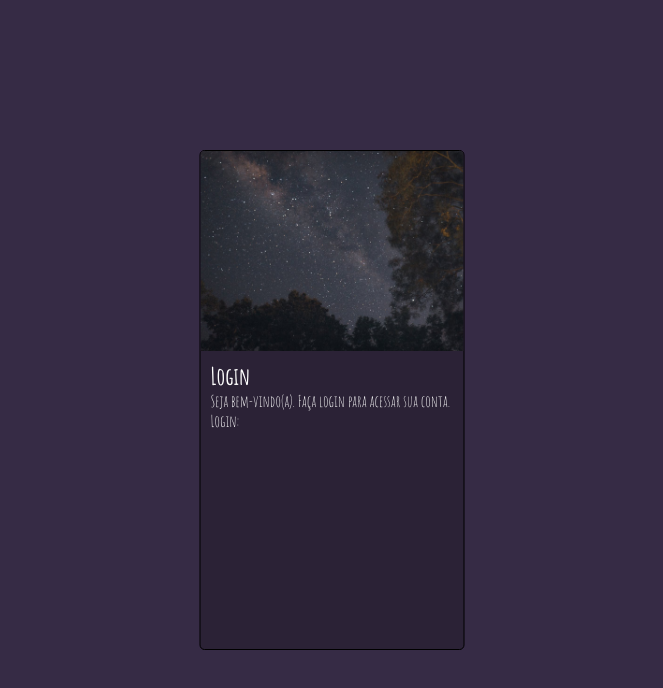
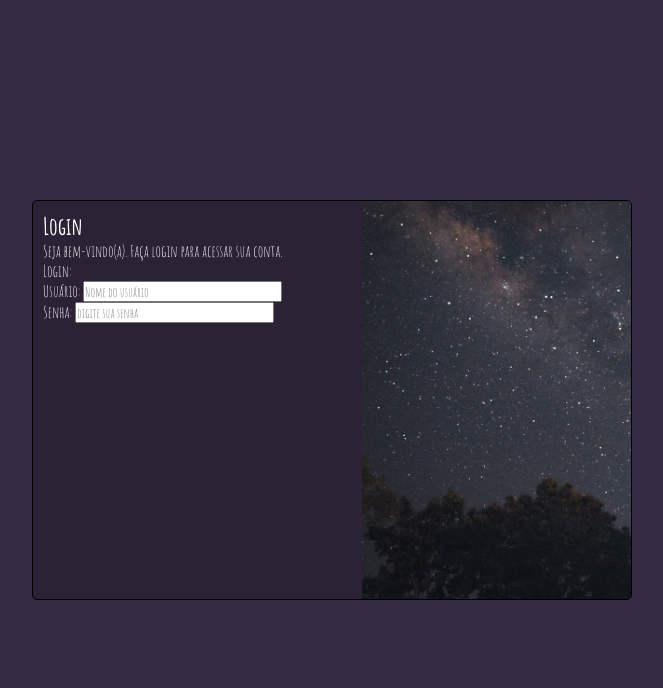
Before and after one commit to MartinMPP/projeto-login, a plain HTML site: page index.html in a window 1280 px wide. Shown: the whole page, without its empty margins (308-971 px from the left). Drawn offline with Linux system fonts and the light colour scheme.

Commit message:
fazendo exercicio, so falta ageitar a tela grandre

```diff
--- /dev/null
+++ b/estilos/media-query.css
@@ -0,0 +1,53 @@
+@charset "UTF-8";
+/*todas as demais midias*/
+
+/*Typical Device Breakpoint
+
+telas Extra Pequenas : até 600px
+telas Pequenas : maio que 600px
+telas medias: mais que 768px
+telas grandes: mais que 992px
+telas extra grandes: mais que 1200px*/
+
+@media screen and (min-width: 768px) and (max-width: 992px) {
+  section#login {
+    width: 400px;
+    height: 200px;
+
+  }
+
+  section#login>div#imagem {
+    float: left;
+    width: 35%;
+    height: 100%;
+
+  }
+
+  section#login>div#formulario {
+    float: right;
+    width: 65%;
+  }
+}
+
+@media screen and (min-width: 993px) {
+  section#login {
+
+    width: 600px;
+    height: 400px;
+
+  }
+
+  section#login>div#formulario {
+    float: left;
+    width: 55%;
+    height: 100%;
+
+  }
+
+  section#login>div#imagem {
+    float: right;
+    width: 45%;
+    height: 100%;
+  }
+
+}
--- a/index.html
+++ b/index.html
@@ -9,6 +9,7 @@
   <link rel="preconnect" href="https://fonts.googleapis.com">
   <link rel="preconnect" href="https://fonts.gstatic.com" crossorigin>
   <link href="https://fonts.googleapis.com/css2?family=Amatic+SC:wght@400;700&display=swap" rel="stylesheet">
+  <link rel="stylesheet" href="estilos/media-query.css">
 </head>
 
 <body>
@@ -20,7 +21,19 @@
       <div id="formulario">
         <h1>Login</h1>
         <p>Seja bem-vindo(a). Faça login para acessar sua conta.</p>
-        <form action="login.php" method="post">Login:</form>
+        <form action="login.php" method="post">Login:
+          <p>
+            <label for="iusu">Usuário:</label>
+            <input type="text" name="usu" id="iusu" required minlength="5" maxlength="20" size="40"
+              placeholder="Nome do usuário" autocomplete="username">
+          </p>
+          <p>
+            <label for="isen">Senha:</label>
+            <input type="password" name="senha" id="isenha" required minlength="8" maxlength="20" size="40"
+              placeholder="digite sua senha" autocomplete="current-password">
+          </p>
+
+        </form>
 
       </div>
     </section>
```
Also changed, not shown: estilos/style.css (line endings or trailing spaces).
